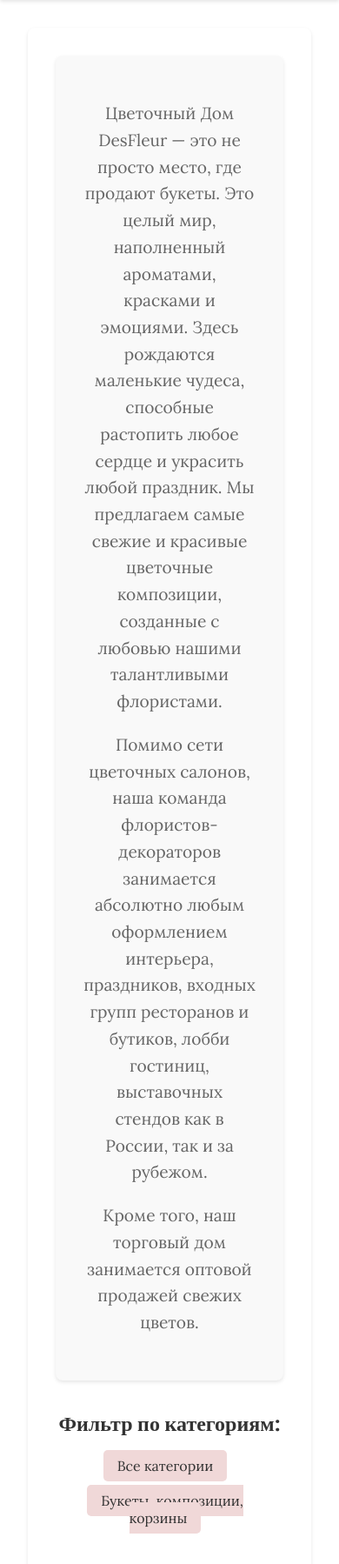
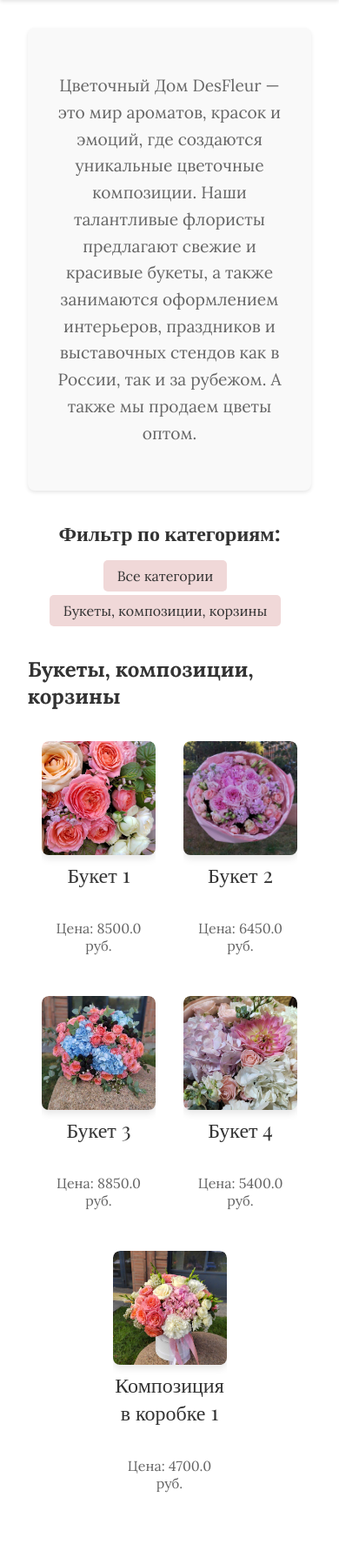
Before and after one commit to MaximZobkov/flowers, a Flask app: page / in a window 390 px wide. Shown: the part 86-1884 px from the top of the page at 87% size. Run offline with Flask 2, Linux system fonts and the light colour scheme; data comes from the database, SQL or seed files in the repository.

Commit message:
fix mobile version 2.0 and rewrite text

```diff
--- a/static/css/styles.css
+++ b/static/css/styles.css
@@ -183,23 +183,21 @@ nav {
 }
 
 .flower-info {
-    padding: 1em;
     background-color: #ffffff; /* Белый */
     border-radius: 0 0 8px 8px;
-    box-shadow: 0 4px 8px rgba(0, 0, 0, 0.1);
     margin-top: -10px; /* Сдвигаем вверх для наложения на изображение */
 }
 
 .flower-info h2 {
     margin-top: 0.5em;
-    color: #333;
+    color: #333333;
     font-family: 'Playfair Display', serif;
     font-size: 1.5em;
     font-weight: normal; /* Убираем выделение текста */
 }
 
 .flower-info p {
-    color: #666;
+    color: #666666;
     font-family: 'Lora', serif;
     font-size: 1em;
     font-weight: normal; /* Убираем выделение текста */
@@ -471,4 +469,19 @@ footer {
     .flower-card {
         width: calc(50% - 2em);
     }
+  .flower-details {
+        flex-direction: column;
+        align-items: center;
+    }
+
+    .flower-images-description {
+        flex-direction: column;
+        width: 100%;
+    }
+
+    .flower-images {
+        margin-right: 0;
+        margin-bottom: 1em;
+    }
+
 }
--- a/templates/base.html
+++ b/templates/base.html
@@ -28,9 +28,7 @@
     </nav>
 </header>
 <div class="main-content">
-    <div class="container">
         {% block content %}{% endblock %}
-    </div>
 </div>
 <footer>
     <div class="footer-content">
--- a/templates/index.html
+++ b/templates/index.html
@@ -3,18 +3,9 @@
 <div class="bouquets-container">
     <div class="welcome-message">
         <p>
-            Цветочный Дом DesFleur — это не просто место, где продают букеты. Это целый мир, наполненный ароматами,
-            красками и эмоциями. Здесь рождаются маленькие чудеса, способные растопить любое сердце и украсить любой
-            праздник. Мы предлагаем самые свежие и красивые цветочные композиции, созданные с любовью нашими
-            талантливыми флористами.
-        </p>
-        <p>
-            Помимо сети цветочных салонов, наша команда флористов-декораторов занимается абсолютно любым оформлением
-            интерьера, праздников, входных групп ресторанов и бутиков, лобби гостиниц, выставочных стендов как в России,
-            так и за рубежом.
-        </p>
-        <p>
-            Кроме того, наш торговый дом занимается оптовой продажей свежих цветов.
+            Цветочный Дом DesFleur — это мир ароматов, красок и эмоций, где создаются уникальные цветочные композиции.
+            Наши талантливые флористы предлагают свежие и красивые букеты, а также занимаются оформлением интерьеров,
+            праздников и выставочных стендов как в России, так и за рубежом. А также мы продаем цветы оптом.
         </p>
     </div>
     <div class="category-filters">
```
